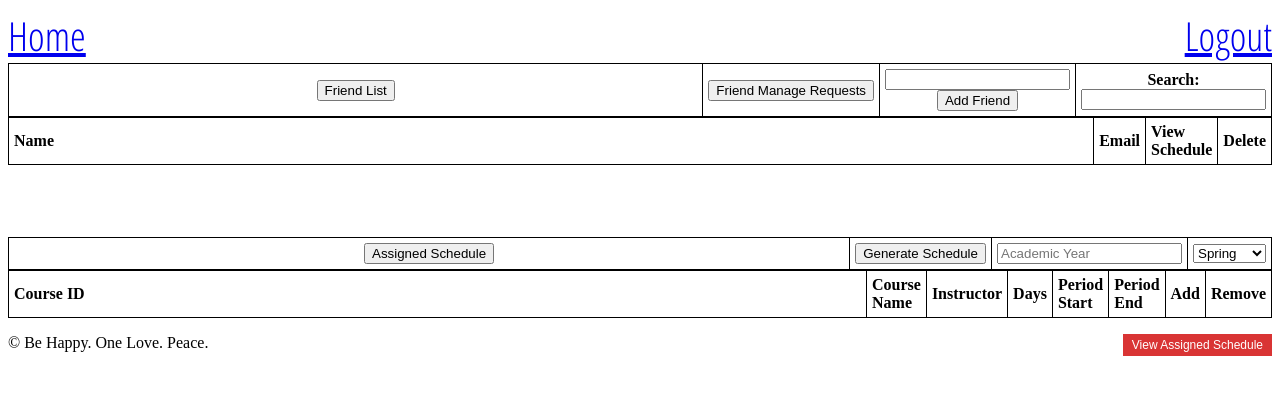
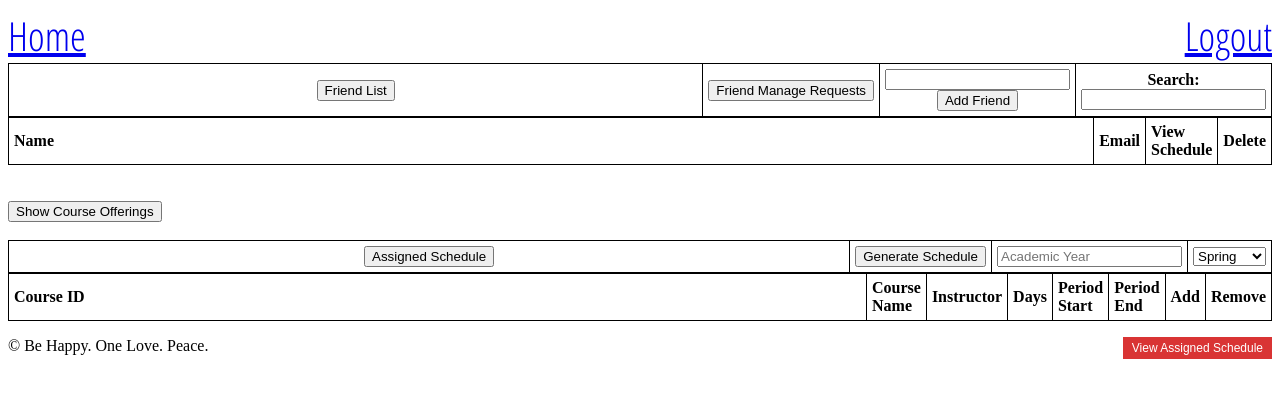
Before and after one commit to karlfloersch/School-Schedule-Management, a Django app: template schedules/templates/student_dash.html in a window 1280 px wide. Shown: the top 398 px of the page. Run offline with Django 3.2, Linux system fonts and the light colour scheme; the template is opened without the code that fills it, so the values that code supplies are empty; parts of the project's set-up code (start-up, migrations or seed data) failed here and were passed over; some libraries are stand-ins or nearby versions.

Commit message:
course offering is finished implementing

```diff
--- a/schedules/tasks.py
+++ b/schedules/tasks.py
@@ -123,7 +123,9 @@ def get_course_offerings_two(self,email,year):
                     # prepare to trim the stuff we dont need
                     setup_course = {}
                     id_of_this_course = str(cor['course_id'])
+                    print(id_of_this_course)
                     found_course = course_list.find_one({'_id':ObjectId(id_of_this_course)})
+                    print(found_course)
                     setup_course['course_id'] = found_course['course_id']
                     setup_course['instructor'] = found_course['instructor']
                     setup_course['course_name']= found_course['course_name']
--- a/schedules/templates/student_dash.html
+++ b/schedules/templates/student_dash.html
@@ -22,8 +22,13 @@
 
 <br>
 <br>
-<!-- <input type="button" value = "View Course Offerings" onclick="Javascript:displayCourseOffering()"></button>
-<div id="course_offerings"></div> -->
+<span id="offeringShow">
+<input type="button" value = "Show Course Offerings" onclick="Javascript:displayCourseOffering()"></button>
+</span>
+<span id="offeringHide">
+<input type="button" value = "Hide Course Offerings" onclick="Javascript:hideCourseOffering()"></button>
+</span>
+<div id="course_offerings"></div>
 <br>
 <br>
 
--- a/schedules/urls.py
+++ b/schedules/urls.py
@@ -18,6 +18,7 @@ urlpatterns = patterns('',
     (r'^dashboard/delete-friend$', views.delete_friend_ajax), # Delete a friend
     (r'^dashboard/add-assigned-class$', views.add_class_to_database_ajax), # add a class to the database
     (r'^dashboard/get-assigned-schedule$', views.get_assigned_schedule_ajax), # get the student's assigned schedule
+    (r'^dashboard/get-course-offerings$', views.get_course_offerings_ajax), # get the course offerings of this year
     (r'^create_school/$', views.create_school_view), # Create school for admin
     (r'^create_user/$', views.create_user_view), # New user request page
     (r'^sample_db_test/$', db_views.get_course_offerings), # Testing for DB
--- a/static/js/studentDash.js
+++ b/static/js/studentDash.js
@@ -83,10 +83,52 @@ function displayFriendReq(){
   $("#friendReqList").show();
   $("#friendList").hide();
 }
+function displayCourseOffering(){
+  $("#course_offerings").show();
+  $("#offeringShow").hide();
+  $("#offeringHide").show();
+}
+function hideCourseOffering(){
+  $("#course_offerings").hide();
+  $("#offeringShow").show();
+  $("#offeringHide").hide();
+}
 function createCourseOfferingList(){
   $("#course_offerings").hide();
+  $("#offeringHide").hide();
   $('#course_offerings').append('<table></table>');
   var table = $('#course_offerings').children();
+
+  table.append('<tr><td><b>Course ID</b></td>\
+    <td><b>Course Name</b></td>\
+    <td><b>Instructor</b></td>\
+    <td><b>Semester</b></td></tr>');
+
+  var getUrl = window.location;
+       var baseUrl = getUrl .protocol + "//" + getUrl.host + "/" + getUrl.pathname.split('/')[1];
+       var urlSubmit = baseUrl + "/get-course-offerings";
+
+        //need to check if information is missing
+       var data ={
+
+       };
+       $.ajax({
+           type: "POST",
+           url: urlSubmit,
+           dataType: "json",
+           data      : data,
+           success: function(response){
+           // set the autocomplete
+             console.log(response);
+             var i;
+            for(i = 0; i < response.length; i++){
+              table.append('<tr><td>' + response[i].course_id +'</td>\
+                <td>' + response[i].course_name + '</td>\
+                <td>' + response[i].instructor + '</td>\
+                <td>' + response[i].semester_name + '</td></tr>');
+            }
+          }
+     });
 }
 function addFriend(){
   // var table = $('#friendList').children();
@@ -532,4 +574,5 @@ $( document ).ready(function() {
   addFriend();
   createFriendList();
   createCourseList();
+  createCourseOfferingList();
 });
```
Also changed, not shown: schedules/db_views.py (+9 -10 lines), schedules/views.py (+10 -0 lines).
